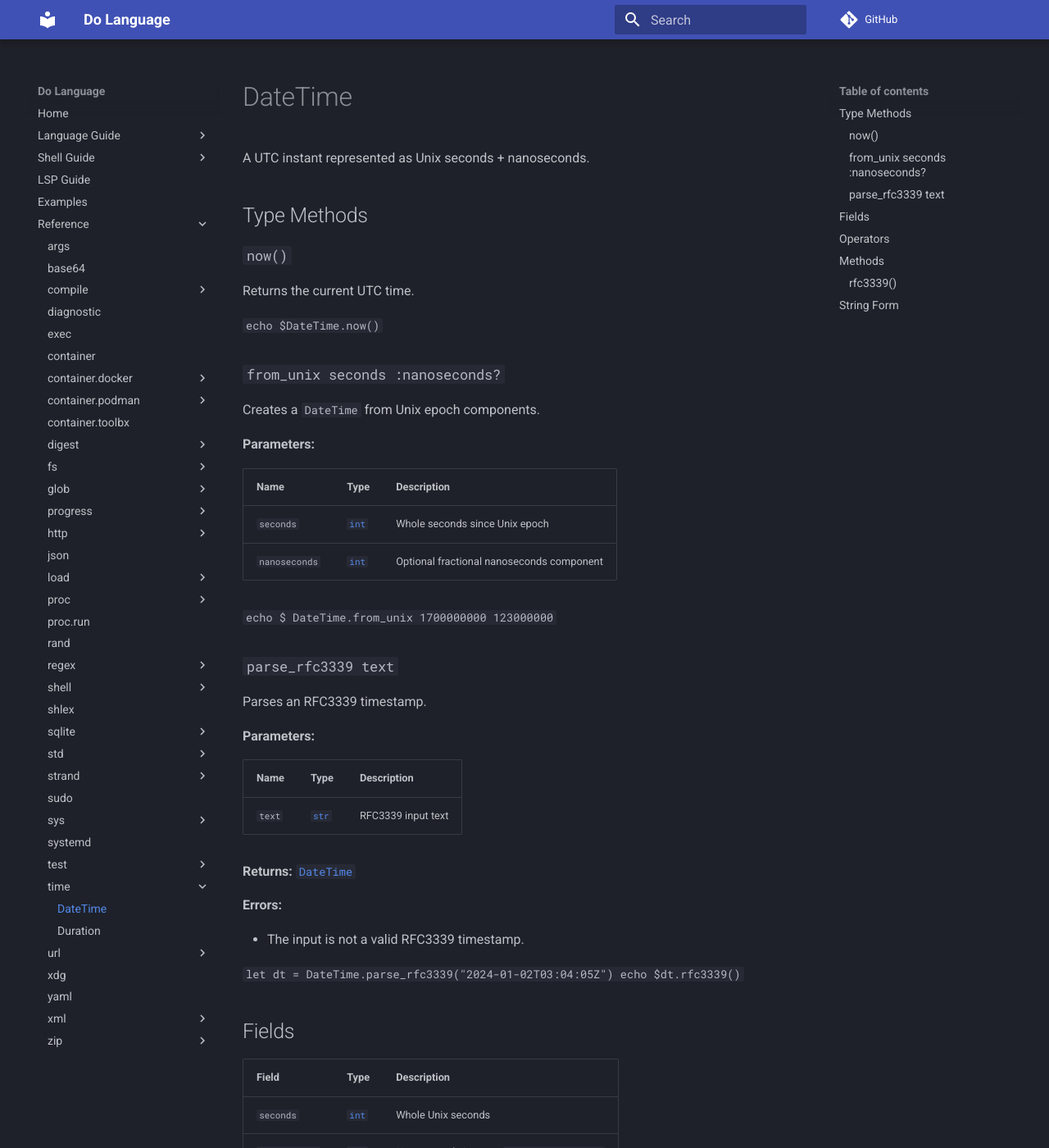
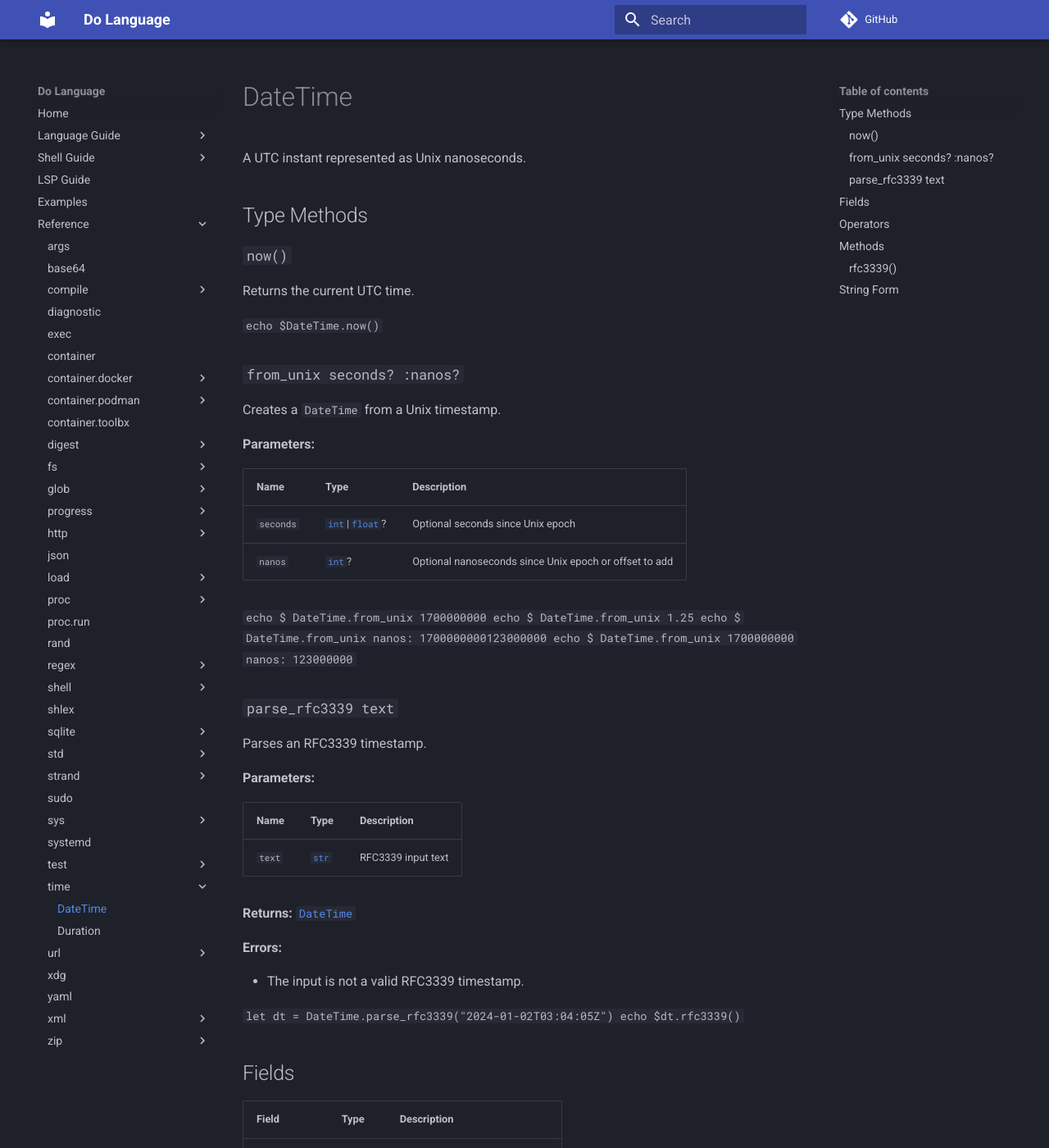
Before and after one commit to dolang-org/dolang, an MkDocs documentation site: the page built from docs/api/time/datetime.md, in a window 1280 px wide and 1400 px high. Shown: the whole window at 82% size. Built offline with MkDocs 1.6.1 and Material for MkDocs 9.7.7, drawn with Linux system fonts in a browser that asks for light colours; comment, search, counter and statistics services are not loaded; some of the changed text lies outside the part shown.

Commit message:
Use i128 nanoseconds in time/duration APIs

````diff
--- a/docs/api/time/datetime.md
+++ b/docs/api/time/datetime.md
@@ -1,6 +1,6 @@
 # DateTime
 
-A UTC instant represented as Unix seconds + nanoseconds.
+A UTC instant represented as Unix nanoseconds.
 
 ## Type Methods
 
@@ -12,19 +12,22 @@ Returns the current UTC time.
 echo $DateTime.now()
 ```
 
-### `from_unix seconds :nanoseconds?`
+### `from_unix seconds? :nanos?`
 
-Creates a `DateTime` from Unix epoch components.
+Creates a `DateTime` from a Unix timestamp.
 
 **Parameters:**
 
-| Name          | Type                   | Description                               |
-| ------------- | ---------------------- | ----------------------------------------- |
-| `seconds`     | [`int`](../std/int.md) | Whole seconds since Unix epoch            |
-| `nanoseconds` | [`int`](../std/int.md) | Optional fractional nanoseconds component |
+| Name      | Type                                                | Description                                            |
+| --------- | --------------------------------------------------- | ------------------------------------------------------ |
+| `seconds` | [`int`](../std/int.md)\|[`float`](../std/float.md)? | Optional seconds since Unix epoch                      |
+| `nanos`   | [`int`](../std/int.md)?                             | Optional nanoseconds since Unix epoch or offset to add |
 
 ```
-echo $ DateTime.from_unix 1700000000 123000000
+echo $ DateTime.from_unix 1700000000
+echo $ DateTime.from_unix 1.25
+echo $ DateTime.from_unix nanos: 1700000000123000000
+echo $ DateTime.from_unix 1700000000 nanos: 123000000
 ```
 
 ### `parse_rfc3339 text`
@@ -50,10 +53,10 @@ echo $dt.rfc3339()
 
 ## Fields
 
-| Field         | Type                   | Description                               |
-| ------------- | ---------------------- | ----------------------------------------- |
-| `seconds`     | [`int`](../std/int.md) | Whole Unix seconds                        |
-| `nanoseconds` | [`int`](../std/int.md) | Nanoseconds in range `[0, 1_000_000_000)` |
+| Field        | Type                       | Description                   |
+| ------------ | -------------------------- | ----------------------------- |
+| `unix_secs`  | [`float`](../std/float.md) | Approximate Unix seconds view |
+| `unix_nanos` | [`int`](../std/int.md)     | Exact Unix nanoseconds view   |
 
 ## Operators
 
````
Also changed, not shown: docs/api/fs/file.md (+1 -1 lines), docs/api/time/duration.md (+4 -4 lines), 6 other files.
